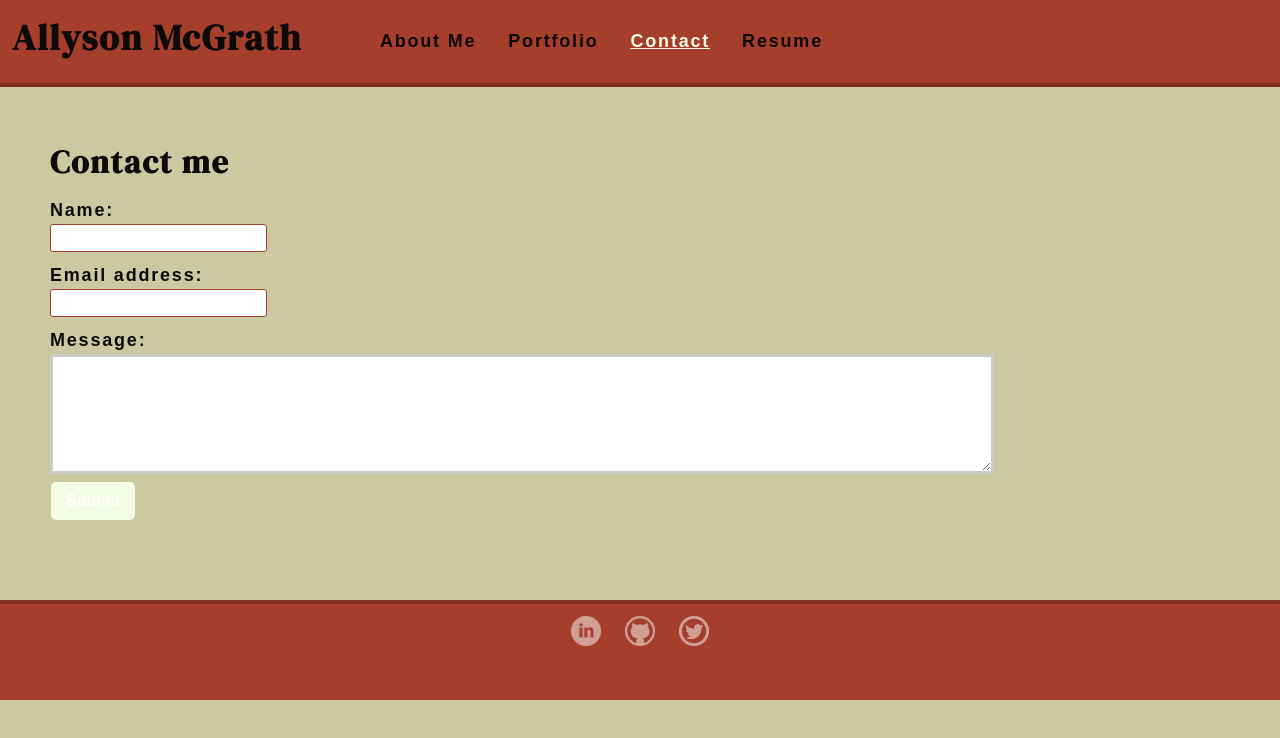
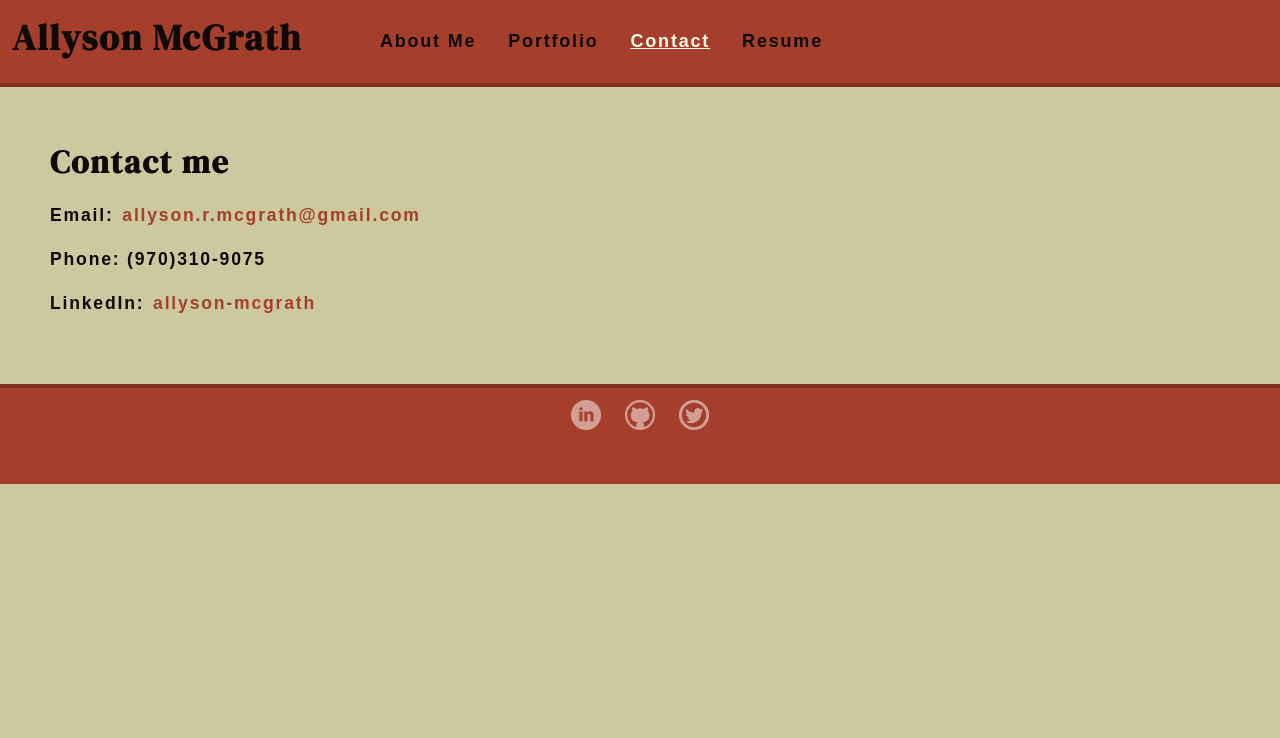
Before and after one commit to AllysonMcGrath/react-portfolio, a React (Create React App) app: page / in a window 1280 px wide. Both pictures are taken after a click on the element "Contact". Shown: the top 738 px of the page. Built offline with nearby package versions, Linux system fonts and the light colour scheme.

Commit message:
convert contact form to text

```diff
--- a/src/components/Contact/index.js
+++ b/src/components/Contact/index.js
@@ -3,66 +3,75 @@ import { validateEmail } from '../../utils/helpers';
 
 
 function ContactForm() {
-    const [formState, setFormState] = useState({ name: '', email: '', message: '' });
+    // const [formState, setFormState] = useState({ name: '', email: '', message: '' });
 
-    const { name, email, message } = formState;
+    // const { name, email, message } = formState;
 
-    const [errorMessage, setErrorMessage] = useState('');
+    // const [errorMessage, setErrorMessage] = useState('');
 
 
-    function handleChange(e) {
-        if (e.target.name === 'email') {
-            const isValid = validateEmail(e.target.value);
-            console.log(isValid);
-            if (!isValid) {
-                setErrorMessage('Your email is invalid');
-            } else {
-                setErrorMessage('');
-            }
-        }
-        else {
-            if (!e.target.value.length) {
-                setErrorMessage(`${e.target.name} is required.`);
-            }
-            else {
-                setErrorMessage('');
-            }
-        }
-        if (!errorMessage) {
-            setFormState({...formState, [e.target.name]: e.target.value });
-        }
-    }
+    // function handleChange(e) {
+    //     if (e.target.name === 'email') {
+    //         const isValid = validateEmail(e.target.value);
+    //         console.log(isValid);
+    //         if (!isValid) {
+    //             setErrorMessage('Your email is invalid');
+    //         } else {
+    //             setErrorMessage('');
+    //         }
+    //     }
+    //     else {
+    //         if (!e.target.value.length) {
+    //             setErrorMessage(`${e.target.name} is required.`);
+    //         }
+    //         else {
+    //             setErrorMessage('');
+    //         }
+    //     }
+    //     if (!errorMessage) {
+    //         setFormState({...formState, [e.target.name]: e.target.value });
+    //     }
+    // }
 
-    function handleSubmit(e) {
-        e.preventDefault();
-        console.log(formState);
-    }
+    // function handleSubmit(e) {
+    //     e.preventDefault();
+    //     console.log(formState);
+    // }
 
-    return(
-    <section className='contact'>
-        <h2>Contact me</h2>
-        <form id='contact-form' onSubmit={handleSubmit}>
-            <div className='form-name'>
-                <label htmlFor='name'>Name:</label>
-                <input type="text" defaultValue={name} onBlur={handleChange} name="name" />
-            </div>
-            <div className='form-email'>
-                <label htmlFor='email'>Email address:</label>
-                <input type="email" defaultValue={email} name="email" onBlur={handleChange} />
-            </div>
-            <div className='form-message'>
-                <label htmlFor='message'>Message:</label>
-                <textarea name="message" defaultValue={message} onBlur={handleChange} rows="5" />
-            </div>
-            {errorMessage && (
-                <div>
-                    <p className='error-text'>{errorMessage}</p>
-                </div>
-            )}
-            <button type='submit'>Submit</button>
-        </form>
-    </section>
-    );
+    // return(
+    // <section className='contact'>
+    //     <h2>Contact me</h2>
+    //     <form id='contact-form' onSubmit={handleSubmit}>
+    //         <div className='form-name'>
+    //             <label htmlFor='name'>Name:</label>
+    //             <input type="text" defaultValue={name} onBlur={handleChange} name="name" />
+    //         </div>
+    //         <div className='form-email'>
+    //             <label htmlFor='email'>Email address:</label>
+    //             <input type="email" defaultValue={email} name="email" onBlur={handleChange} />
+    //         </div>
+    //         <div className='form-message'>
+    //             <label htmlFor='message'>Message:</label>
+    //             <textarea name="message" defaultValue={message} onBlur={handleChange} rows="5" />
+    //         </div>
+    //         {errorMessage && (
+    //             <div>
+    //                 <p className='error-text'>{errorMessage}</p>
+    //             </div>
+    //         )}
+    //         <button type='submit'>Submit</button>
+    //     </form>
+    // </section>
+    // );
+
+    return (
+        <section className='contact'>
+            <h2>Contact me</h2>
+            <p>Email: <a href="mailto:allyson.r.mcgrath@gmail.com">allyson.r.mcgrath@gmail.com</a></p>
+            <p>Phone: (970)310-9075</p>
+            <p>LinkedIn: <a href='https://www.linkedin.com/in/allyson-mcgrath/'>allyson-mcgrath</a></p>
+        </section>
+    )
 }
 
 export default ContactForm;
--- a/src/index.css
+++ b/src/index.css
@@ -358,6 +358,14 @@ footer img:hover {
   width: 100%;
 }
 
+.contact h2 {
+  margin-bottom: 20px;
+}
+
+.contact a {
+  color: var(--dark);
+}
+
 /* resume page */
 
 iframe {
```
